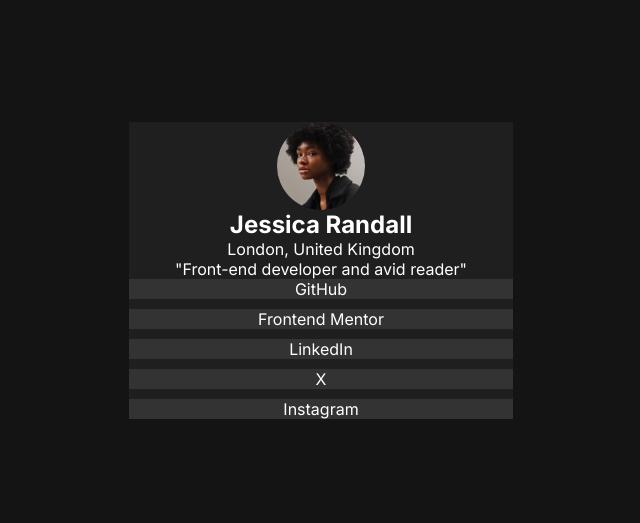
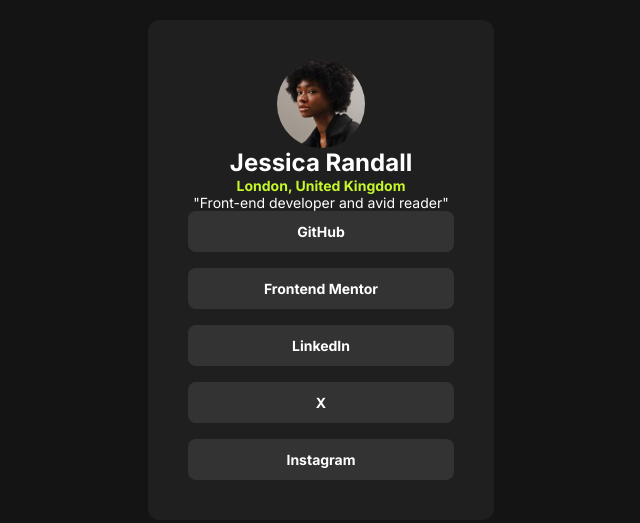
Before and after one commit to davelilleystone/fem-social-links-profile, a plain HTML site: page index.html in a window 1280 px wide. Shown: the part 130-653 px from the top of the page, without its empty margins (319-959 px from the left). Drawn offline with Linux system fonts and the light colour scheme.

Commit message:
add text classes to html and text styling to style.css

```diff
--- a/index.html
+++ b/index.html
@@ -35,11 +35,13 @@
             alt="an image of Jessica Randall"
             width="88px"
           />
-          <h2>Jessica Randall</h2>
-          <p>London, United Kingdom</p>
-          <blockquote>"Front-end developer and avid reader"</blockquote>
+          <h2 class="text-preset-1">Jessica Randall</h2>
+          <p class="text-preset-2-bold">London, United Kingdom</p>
+          <blockquote class="text-preset-2">
+            "Front-end developer and avid reader"
+          </blockquote>
         </header>
-        <ul>
+        <ul class="text-preset-2-bold">
           <li><a href="https://www.github.com/">GitHub</a></li>
           <li><a href="https://www.frontendmentor.io/">Frontend Mentor</a></li>
           <li><a href="https://www.linkedin.com/">LinkedIn</a></li>
--- a/style.css
+++ b/style.css
@@ -31,7 +31,9 @@ main {
 article {
   display: flex;
   flex-direction: column;
-  width: 30%;
+  width: 27%;
+  padding: 2.5rem;
+  border-radius: 0.75rem;
   background-color: var(--grey-800);
 }
 
@@ -46,16 +48,21 @@ img {
   border-radius: 50%;
 }
 
+header > p {
+  color: var(--green);
+}
+
 ul {
   list-style: none;
-  row-gap: 10px;
+  row-gap: 16px;
 }
 
 li {
   background-color: var(--grey-700);
+  border-radius: 0.5rem;
   width: 100%;
   text-align: center;
-  transition: all 0.2s;
+  transition: all 0.5s;
 }
 
 li:hover {
@@ -65,5 +72,20 @@ li:hover {
 a {
   text-decoration: none;
   display: inline-block;
+  width: 100%;
+  padding: 0.75rem;
   color: var(--white);
 }
+
+.text-preset-1 {
+  font-size: 1.5rem;
+}
+
+.text-preset-2 {
+  font-size: 0.875rem;
+}
+
+.text-preset-2-bold {
+  font-size: 0.875rem;
+  font-weight: 700;
+}
```
